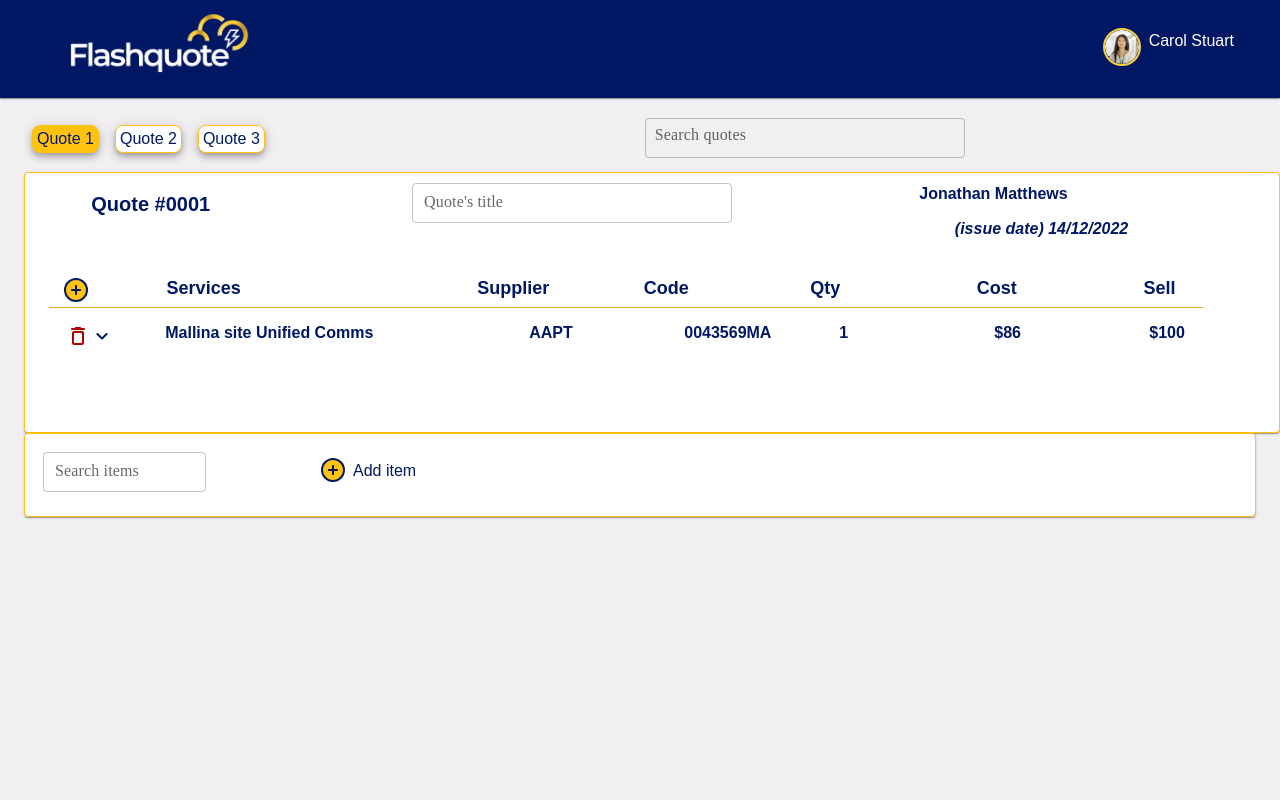
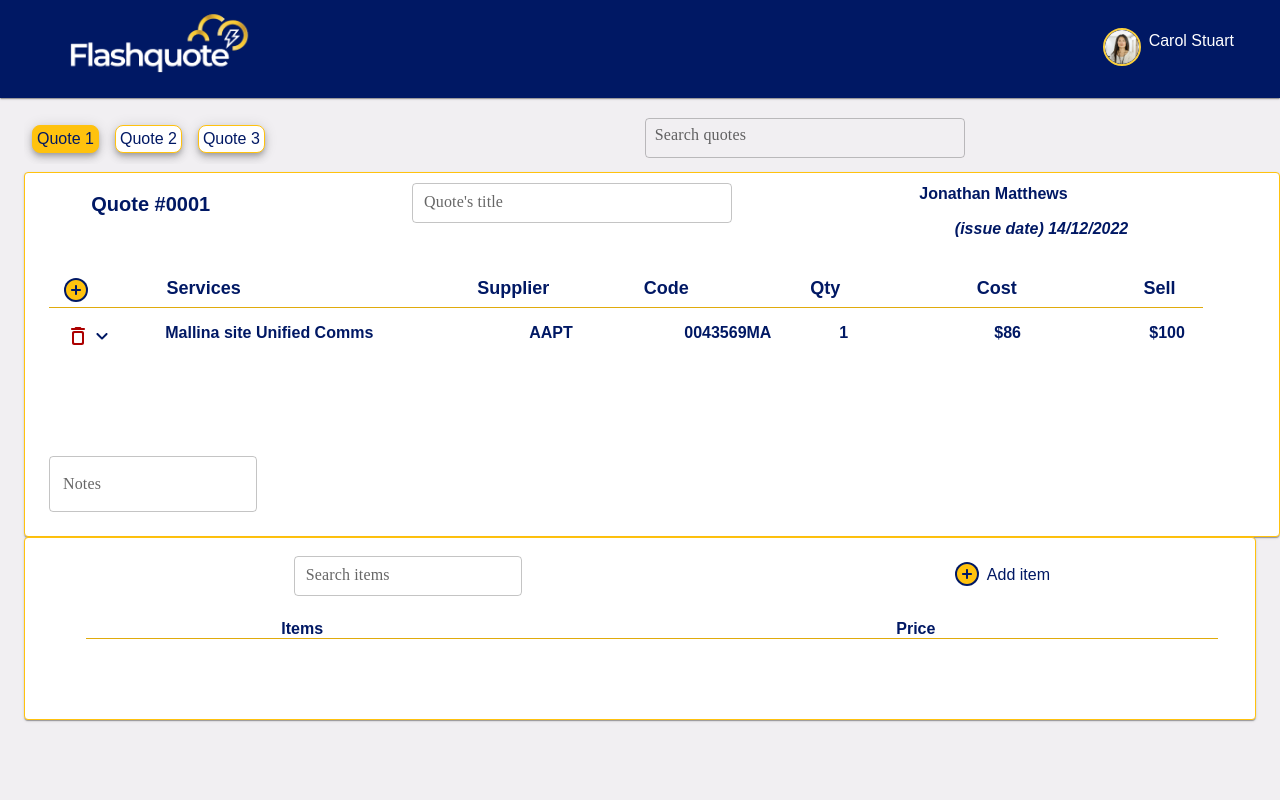
Before and after one commit to os-nath/nsflasquote, a React (Create React App) app: page / in a window 1280 px wide. Shown: the top 800 px of the page. Built offline with nearby package versions, Linux system fonts and the light colour scheme.

Commit message:
Added list headers to items table

```diff
--- a/src/Content.js
+++ b/src/Content.js
@@ -330,6 +330,13 @@ export function Content() {
             </Grid>
           </Grid>{" "}
         </Card>
+        <TextField
+          id="outlined-basic"
+          label="Notes"
+          variant="outlined"
+          multiline
+          sx={{ m: 3 }}
+        />
       </Card>
 
       <Card
@@ -341,6 +348,10 @@ export function Content() {
           border: 1,
           borderColor: "#FFC20E",
         }}
+      >
+        <Grid
+          container
+          sx={{ display: "inline-flex", justifyContent: "space-around" }}
         >
           <Grid
             item
@@ -384,6 +395,30 @@ export function Content() {
               Add item
             </Grid>
           </Grid>
+        </Grid>
+
+        <Card sx={{ mt: 0, mb: 10, boxShadow: "none" }}>
+          <Grid
+            container
+            sx={{
+              color: "#001864",
+              fontWeight: 600,
+              display: "inline-flex",
+              justifyContent: "space-around",
+              fontSize: 16,
+              mt: 0,
+            }}
+          >
+            <Grid item xs={1} sx={{}}>
+              Items
+            </Grid>
+
+            <Grid item xs={1} sx={{}}>
+              Price
+            </Grid>
+            <Divider sx={{ bgcolor: "#FFC20E", width: "92%", ml: 3 }} />
+          </Grid>
+        </Card>
       </Card>
     </Grid>
   );
```
Lines whose indentation alone changed are shown as unchanged.
